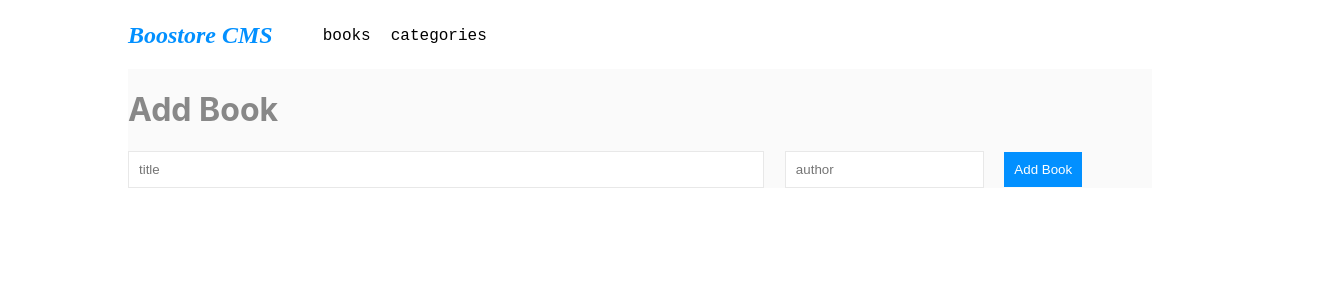
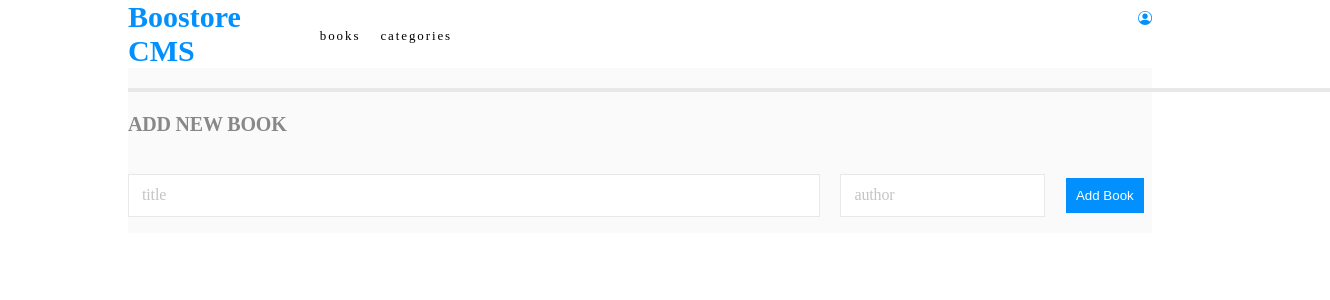
Before and after one commit to paulshaun-kdtk/React_Book_Store, a React (Create React App) app: page /books in a window 1280 px wide. Shown: the top 300 px of the page, 1330 px wide, since content can reach past the window. Built offline with nearby package versions, Linux system fonts and the light colour scheme; no server answers.

Commit message:
reviewer suggested

```diff
--- a/src/components/Book.css
+++ b/src/components/Book.css
@@ -1,102 +1,102 @@
-.bookCard {
-  display: flex;
-  padding: 10px;
-  background-color: ghostwhite;
+* {
+  margin: 0;
+  list-style: none;
 }
 
-.bookInfo {
-  width: 100%;
+.Container > h1 {
+  font-size: 1.25rem;
+  font-weight: bold;
+  font-family: 'Montserrat', serif;
+  color: #888;
+  letter-spacing: -0.18px;
+  margin: 2% 0;
+  height: 1.5rem;
+  line-height: normal;
+}
+
+.firstInput {
+  width: 41.5rem;
+}
+
+.listContainer {
   display: flex;
   justify-content: space-between;
-  align-items: center;
-  background-color: white;
+  border: 1px solid #e8e8e8;
+  padding: 10px;
+  margin: 2% 5% 0 0;
+  background-color: #fff;
+}
+
+.li1 {
+  font-size: 1.375rem;
+  font-weight: bold;
+}
+
+.li2 {
+  color: #0290ff;
+}
+
+.Actions {
+  display: flex;
+}
+
+.li3 {
+  margin-right: 2%;
+}
+
+.li4 {
+  padding-inline-start: 2%;
+  border-left: 2px solid #e8e8e8;
+  margin-right: 2%;
+  cursor: pointer;
+}
+
+.li5 {
+  border-left: 2px solid #e8e8e8;
+  padding-inline-start: 2%;
+}
+
+.rContainer1 {
+  width: 60%;
+  display: flex;
+  padding-inline-end: 10%;
+  justify-content: space-evenly;
+}
+
+.rContainer2 {
+  width: 25%;
+  display: flex;
+  justify-content: space-evenly;
+}
+
+.pText {
+  margin: auto;
+  padding: 8%;
+}
+
+.chapterSection {
+  padding-inline: 5%;
+  border-left: 1.4px solid #e8e8e8;
+}
+
+.chapterSection > li {
   padding: 10px;
 }
 
-.book {
-  display: flex;
-  flex-direction: column;
-  align-content: center;
+.cSecli1 {
+  font-size: 0.813rem;
+  font-weight: 300;
 }
 
-.bookDetails {
-  display: flex;
-  flex-direction: column;
+.cSecli2 {
+  font-size: 1rem;
+  font-weight: 600;
 }
 
-.bookDetails > span {
-  padding-inline-start: 25%;
-  margin-top: 20px;
-}
-
-.bookDetails > span > b {
-  font-size: 24px;
-}
-
-.bookDetails > span > p {
-  color: #0290ff;
-  font-size: 16px;
-  font-family: 'Gill Sans', 'Gill Sans MT', sans-serif;
-}
-
-.progressDiv {
-  display: flex;
-  align-content: center;
-  padding-inline-end: 20%;
-}
-
-.progress {
-  width: 8rem;
-  height: 9.5rem;
-  padding-inline: 10rem;
-}
-
-.onPBtn > button {
-  margin: 10% auto;
+.cSecbtn {
   background-color: #0290ff;
+  padding: 10px;
   color: #fff;
-  border-radius: 3px;
   border: none;
-  padding: 10px;
-  cursor: pointer;
-  width: 180%;
-}
-
-.list {
-  display: flex;
-  list-style: none;
-  margin-top: -2%;
-}
-
-.list > li {
-  padding-inline-end: 8px;
-  padding-inline-start: 8px;
-  border-right: 1px solid black;
-}
-
-.firstListItem:hover {
-  cursor: pointer;
-  color: red;
-}
-
-.additionForm > form > input {
-  padding: 10px;
-  background-color: #fff;
-  border: 1px solid #fafafa;
-  outline: none;
-  margin-right: 2%;
-}
-
-.formInputTitle {
-  width: 40%;
-}
-
-.formButton {
-  border: 1px solid #fafafa;
-  border-radius: 8px;
-  background-color: #0290ff;
-  padding: 14px;
-  padding-inline: 32px;
-  color: white;
   cursor: pointer;
 }
--- a/src/components/Books.js
+++ b/src/components/Books.js
@@ -4,7 +4,7 @@ import { addBookAsync } from '../redux/books/booksSlice';
 import BookList from './BooksList';
 import Header from './Header';
 import './Main.css';
-
+import './Book.css';
 // end imports
 
 const App = () => {
@@ -48,7 +48,8 @@ const App = () => {
     <div className="Container">
       <Header />
       <BookList app_id={selectedApp} />
-      <h1 style={{ fontWeight: 'bold', color: '#888888' }}>Add Book</h1>
+      <hr className="Divider" />
+      <h1>ADD NEW BOOK</h1>
       <span className="additionForm">
         <input
           type="text"
@@ -56,7 +57,7 @@ const App = () => {
           value={book.title}
           onChange={handleChange}
           placeholder="title"
-          style={{ width: '60%' }}
+          className="firstInput"
         />
 
         <input
--- a/src/components/BooksList.js
+++ b/src/components/BooksList.js
@@ -3,7 +3,7 @@ import { useDispatch, useSelector } from 'react-redux';
 import { CircularProgressbar } from 'react-circular-progressbar';
 import { fetchBooksAsync, deleteBookAsync } from '../redux/books/booksSlice';
 import 'react-circular-progressbar/dist/styles.css';
-
+import './Book.css';
 // end imports
 
 const BookList = ({ app_id }) => {
@@ -41,48 +41,40 @@ const BookList = ({ app_id }) => {
     const { author } = book;
 
     bookElements.push(
-      <div style={{
-        display: 'flex', justifyContent: 'space-between', border: '1px solid #e8e8e8', padding: '10px', margin: '2% 5% 0 0', background: '#ffffff',
-      }}
-      >
+      <div className="listContainer">
         <div>
-          <ul style={{ listStyle: 'none' }}>
+          <ul>
             <li>
               {' '}
               <i>Fiction </i>
             </li>
-            <li style={{ fontSize: '1.375rem', fontWeight: 'bold' }}>
+            <li className="li1">
               {title}
             </li>
-            <li style={{ color: '#0290FF' }}>
+            <li className="li2">
               {author}
             </li>
           </ul>
 
-          <ul style={{ listStyle: 'none', display: 'flex' }}>
-            <li style={{ marginRight: '2%' }}>Comments</li>
+          <ul className="Actions">
+            <li className="li3">Comments</li>
             <li
+              className="li4"
               onClick={() => handleDelete(book.item_id)}
-              style={{
-                paddingInlineStart: '2%', borderLeft: '2px solid #e8e8e8', marginRight: '2%', cursor: 'pointer',
-              }}
             >
               Remove
             </li>
-            <li style={{ borderLeft: '2px solid #e8e8e8', paddingInlineStart: '2%' }}>Edit</li>
+            <li className="li5">Edit</li>
           </ul>
 
         </div>
 
-        <div style={{
-          width: '60%', display: 'flex', paddingInlineEnd: '10%', justifyContent: 'space-evenly',
-        }}
-        >
+        <div className="rContainer1">
 
-          <div style={{ width: '25%', display: 'flex', justifyContent: 'space-evenly' }}>
+          <div className="rContainer2">
             <CircularProgressbar value={percentage} />
             {' '}
-            <b style={{ margin: 'auto', padding: '8%' }}>
+            <b className="pText">
               {`${percentage}%`}
               {' '}
               <br />
@@ -91,15 +83,13 @@ const BookList = ({ app_id }) => {
             </b>
           </div>
 
-          <ul style={{ paddingInline: '5%', borderLeft: '1.4px solid #e8e8e8', listStyle: 'none' }}>
-            <li style={{ padding: '10px', fontSize: '0.813', fontWeight: '300' }}>Current Chapter</li>
-            <li style={{ padding: '10px', fontSize: '1rem', fontWeight: '600' }}>Chapter 7</li>
-            <li style={{ padding: '10px' }}>
+          <ul className="chapterSection">
+            <li className="cSecli1">Current Chapter</li>
+            <li className="cSecli2">Chapter 7</li>
+            <li>
               <button
+                className="cSecbtn"
                 type="button"
-                style={{
-                  backgroundColor: '#0290FF', padding: '10px', color: '#fff', border: 'none', cursor: 'pointer',
-                }}
               >
                 Update Chaper
               </button>
--- a/src/components/Components.js
+++ b/src/components/Components.js
@@ -24,7 +24,7 @@ function Components() {
     <div className="Container">
       <Header />
       <div>
-        <h1 style={{ color: '#f88' }}>
+        <h1>
           !Welcome to the components page:
           <br />
           Please Note this part of the website is still under construction.
--- a/src/components/Header.js
+++ b/src/components/Header.js
@@ -1,6 +1,6 @@
 import React from 'react';
+import { Link } from 'react-router-dom';
 import './Main.css';
-import { Link } from 'react-router-dom';
 
 function Header() {
   return (
@@ -13,7 +13,12 @@ function Header() {
           <li><Link to="/books">books</Link></li>
           <li><Link to="/categories">categories</Link></li>
         </ul>
+
       </nav>
+      <svg id="SVG" xmlns="http://www.w3.org/2000/svg" width="16" height="16" fill="currentColor" className="bi bi-person-circle" viewBox="0 0 16 16">
+        <path d="M11 6a3 3 0 1 1-6 0 3 3 0 0 1 6 0z" />
+        <path fillRule="evenodd" d="M0 8a8 8 0 1 1 16 0A8 8 0 0 1 0 8zm8-7a7 7 0 0 0-5.468 11.37C3.242 11.226 4.805 10 8 10s4.757 1.225 5.468 2.37A7 7 0 0 0 8 1z" />
+      </svg>
     </div>
   );
 }
--- a/src/components/Main.css
+++ b/src/components/Main.css
@@ -26,15 +26,19 @@ body {
 .logo > a {
   text-decoration: none;
   color: #0290ff;
-  font-style: italic;
-  font-family: 'Times New Roman', Times, serif;
+  font-family: 'Montserrat', serif;
+  font-size: 1.875rem;
+  font-weight: bold;
+  font-stretch: normal;
 }
 
 .menu > li > a {
   color: #000;
-  font-size: 16px;
+  font-size: 0.813rem;
+  font-family: 'Monserrat', serif;
+  font-weight: normal;
   text-decoration: none;
-  font-family: 'Courier New', Courier, monospace;
+  letter-spacing: 1.9px;
   padding: 10px;
 }
 
@@ -51,10 +55,20 @@ body {
 }
 
 .additionForm > input {
+  margin: 0 2% 0 0;
+  padding: 0.813rem;
+  border: 1px solid #e8e8e8;
   background-color: #fff;
-  border: 1px solid #e8e8e8;
-  padding: 10px;
-  margin: 0 2% 0 0;
+  outline: none;
+}
+
+.additionForm > input::placeholder {
+  font-family: 'Montserrat', serif;
+  font-size: 1rem;
+  color: #c4c4c4;
+  width: 4.75rem;
+  height: 1.188rem;
+  letter-spacing: -0.15px;
 }
 
 .additionForm > button {
@@ -63,6 +77,7 @@ body {
   padding: 10px;
   border: none;
   cursor: pointer;
+  margin: 2% 0;
 }
 
 .additionForm > button:hover {
@@ -70,3 +85,20 @@ body {
   padding: 12px;
   color: #f88;
 }
+
+h1 {
+  color: #f88;
+}
+
+#SVG {
+  margin: 1% 0 0 66%;
+  color: #0290ff;
+}
+
+.Divider {
+  margin: 2% auto;
+  width: 75rem;
+  height: 0.125rem;
+  border: 1px solid #e8e8e8;
+  background-color: #e8e8e8;
+}
```
